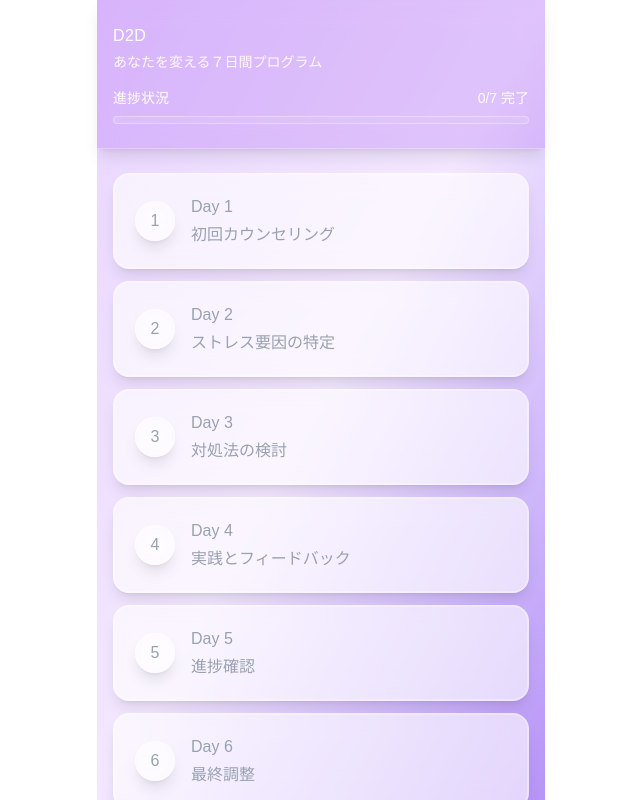
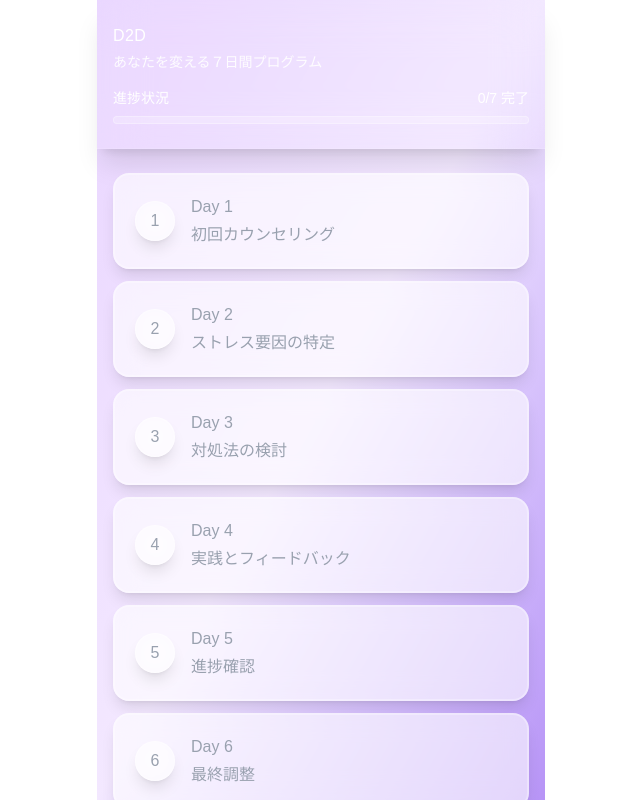
Before and after one commit to tsukasa829/d2d, a Next.js app: page / in a window 1280 px wide. Shown: the whole page, without its empty margins (319-959 px from the left). Built offline with nearby package versions, Linux system fonts and the light colour scheme; no server answers.

Commit message:
style(header): apply glassmorphism effect with stronger transparency and blur

```diff
--- a/components/ui/AppHeader.tsx
+++ b/components/ui/AppHeader.tsx
@@ -10,7 +10,7 @@ export default function AppHeader({
   return (
     <div
       className={clsx(
-        'bg-[#9333EA]/20 backdrop-blur-md text-white px-4 py-6 shadow-lg border-b border-white/30',
+        'bg-white/5 backdrop-blur-xl text-white px-4 py-6 shadow-xl border-b border-white/10',
         className
       )}
     >
```
